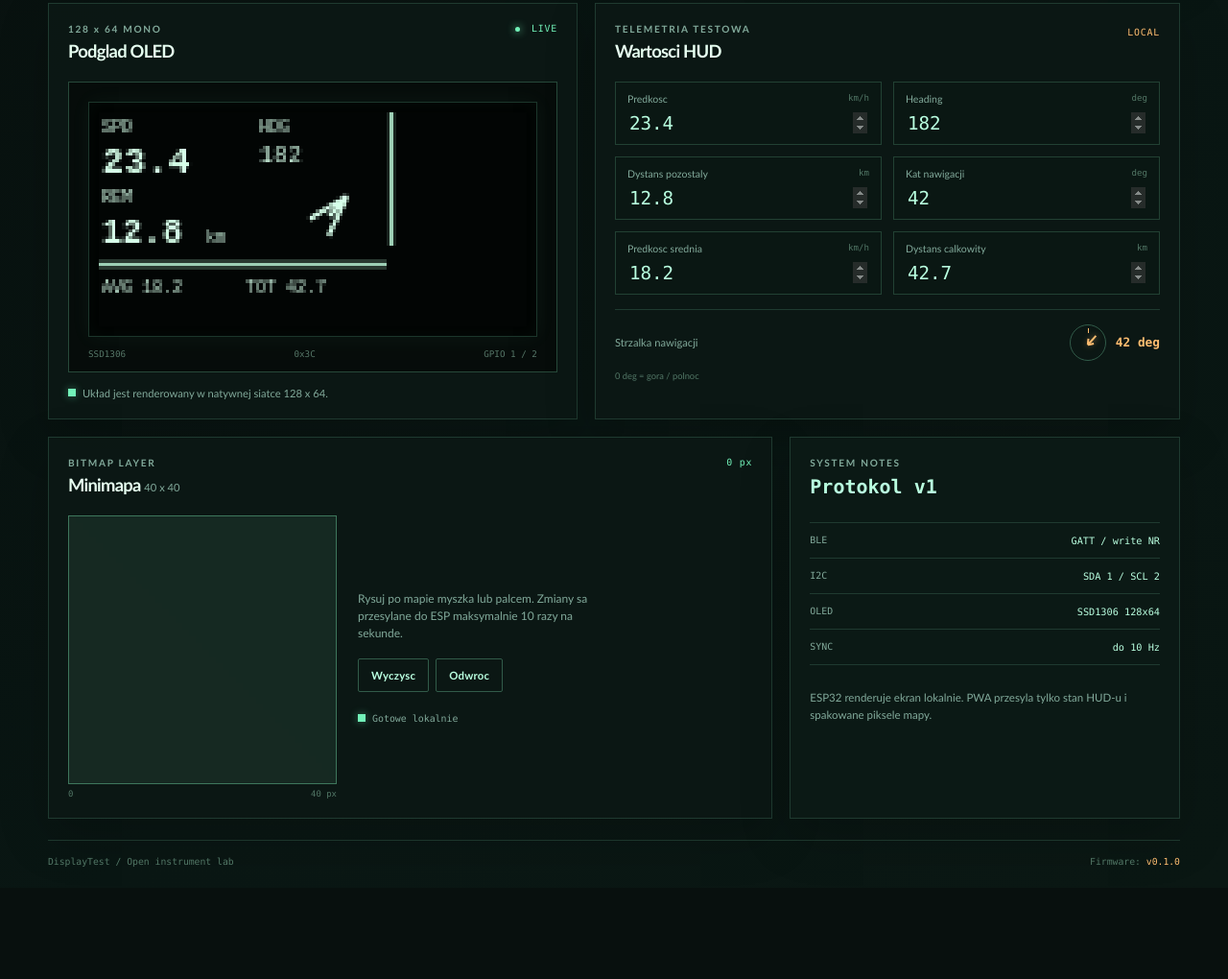
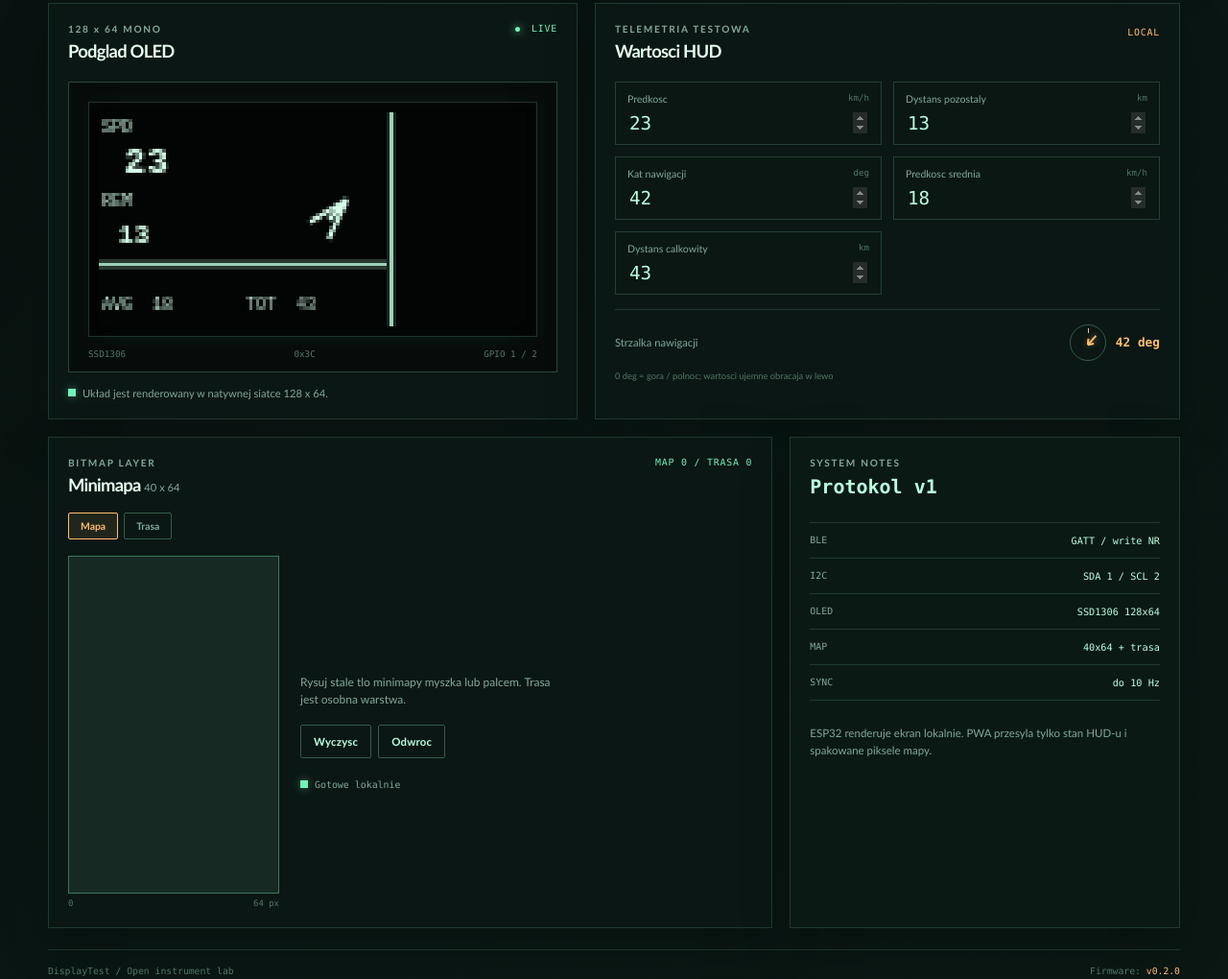
Before and after one commit to Dasiuss/DisplayTest, a website built with Vite: page pwa/index.html in a window 1280 px wide. Shown: the part 415-1435 px from the top of the page at 96% size. Before the commit the page ends 1340 px from the top, so only its background shows below. Built offline with nearby package versions, Linux system fonts and the light colour scheme.

Commit message:
Refine HUD layout and animate route layer

```diff
--- a/pwa/index.html
+++ b/pwa/index.html
@@ -15,7 +15,7 @@
           <span class="eyebrow">ESP32-S3 / SSD1306</span>
           <h1>DisplayTest <span>HUD</span></h1>
         </div>
-        <div class="version-tag" id="app-version">v0.1.0</div>
+        <div class="version-tag" id="app-version">v0.2.0</div>
       </header>
 
       <section class="hero-grid">
@@ -70,27 +70,23 @@
           <div class="control-grid">
             <label class="field field-large">
               <span>Predkosc <small>km/h</small></span>
-              <input id="speed" type="number" min="0" max="6553.5" step="0.1" value="23.4" inputmode="decimal" />
-            </label>
-            <label class="field">
-              <span>Heading <small>deg</small></span>
-              <input id="heading" type="number" min="0" max="359" step="1" value="182" inputmode="numeric" />
+              <input id="speed" type="number" min="0" max="65535" step="1" value="23" inputmode="numeric" />
             </label>
             <label class="field field-large">
               <span>Dystans pozostaly <small>km</small></span>
-              <input id="remaining" type="number" min="0" max="6553.5" step="0.1" value="12.8" inputmode="decimal" />
+              <input id="remaining" type="number" min="0" max="65535" step="1" value="13" inputmode="numeric" />
             </label>
             <label class="field">
               <span>Kat nawigacji <small>deg</small></span>
-              <input id="navigation-angle" type="number" min="0" max="359" step="1" value="42" inputmode="numeric" />
+              <input id="navigation-angle" type="number" min="-359" max="359" step="1" value="42" inputmode="numeric" />
             </label>
             <label class="field">
               <span>Predkosc srednia <small>km/h</small></span>
-              <input id="average" type="number" min="0" max="6553.5" step="0.1" value="18.2" inputmode="decimal" />
+              <input id="average" type="number" min="0" max="65535" step="1" value="18" inputmode="numeric" />
             </label>
             <label class="field">
               <span>Dystans calkowity <small>km</small></span>
-              <input id="total" type="number" min="0" max="6553.5" step="0.1" value="42.7" inputmode="decimal" />
+              <input id="total" type="number" min="0" max="65535" step="1" value="43" inputmode="numeric" />
             </label>
           </div>
           <div class="angle-readout">
@@ -99,7 +95,7 @@
               <span class="compass-arrow" id="compass-arrow"></span>
             </div>
             <strong><span id="angle-readout">42</span> deg</strong>
-            <small>0 deg = gora / polnoc</small>
+            <small>0 deg = gora / polnoc; wartosci ujemne obracaja w lewo</small>
           </div>
         </article>
       </section>
@@ -109,17 +105,21 @@
           <div class="panel-heading">
             <div>
               <p class="eyebrow">BITMAP LAYER</p>
-              <h3>Minimapa <span>40 x 40</span></h3>
+              <h3>Minimapa <span>40 x 64</span></h3>
             </div>
-            <span class="map-count" id="map-count">0 px</span>
+            <span class="map-count" id="map-count">MAP 0 / TRASA 0</span>
+          </div>
+          <div class="layer-switch" role="group" aria-label="Aktywna warstwa bitmapy">
+            <button class="layer-button active" id="layer-map" type="button">Mapa</button>
+            <button class="layer-button" id="layer-route" type="button">Trasa</button>
           </div>
           <div class="map-editor-layout">
             <div class="map-canvas-wrap">
-              <canvas id="map-editor" width="40" height="40" aria-label="Edytor bitmapy minimapy"></canvas>
-              <div class="map-scale-label"><span>0</span><span>40 px</span></div>
+              <canvas id="map-editor" width="40" height="64" aria-label="Edytor bitmapy minimapy"></canvas>
+              <div class="map-scale-label"><span>0</span><span>64 px</span></div>
             </div>
             <div class="map-tools">
-              <p>Rysuj po mapie myszka lub palcem. Zmiany sa przesylane do ESP maksymalnie 10 razy na sekunde.</p>
+              <p id="layer-help">Rysuj po mapie myszka lub palcem. Zmiany sa przesylane do ESP maksymalnie 10 razy na sekunde.</p>
               <div class="tool-row">
                 <button class="button button-quiet" id="clear-map" type="button">Wyczysc</button>
                 <button class="button button-quiet" id="invert-map" type="button">Odwroc</button>
@@ -136,6 +136,7 @@
             <div><span>BLE</span><strong>GATT / write NR</strong></div>
             <div><span>I2C</span><strong>SDA 1 / SCL 2</strong></div>
             <div><span>OLED</span><strong>SSD1306 128x64</strong></div>
+            <div><span>MAP</span><strong>40x64 + trasa</strong></div>
             <div><span>SYNC</span><strong>do 10 Hz</strong></div>
           </div>
           <p class="protocol-note">ESP32 renderuje ekran lokalnie. PWA przesyla tylko stan HUD-u i spakowane piksele mapy.</p>
@@ -144,7 +145,7 @@
 
       <footer class="footer-line">
         <span>DisplayTest / Open instrument lab</span>
-        <span>Firmware: <strong>v0.1.0</strong></span>
+        <span>Firmware: <strong>v0.2.0</strong></span>
       </footer>
     </main>
     <script type="module" src="./src/main.js"></script>
--- a/pwa/package.json
+++ b/pwa/package.json
@@ -1,7 +1,7 @@
 {
   "name": "displaytest-pwa",
   "private": true,
-  "version": "0.1.0",
+  "version": "0.2.0",
   "type": "module",
   "scripts": {
     "dev": "vite",
--- a/pwa/public/sw.js
+++ b/pwa/public/sw.js
@@ -1,4 +1,4 @@
-const CACHE_NAME = 'displaytest-hud-v0.1.0';
+const CACHE_NAME = 'displaytest-hud-v0.2.0';
 const APP_SHELL = './';
 
 self.addEventListener('install', (event) => {
--- a/pwa/src/main.js
+++ b/pwa/src/main.js
@@ -1,18 +1,18 @@
 import './style.css';
 
-const APP_VERSION = 'v0.1.0';
+const APP_VERSION = 'v0.2.0';
 const SERVICE_UUID = '5f8a0001-4e56-4e46-9a7c-000000000001';
 const CHARACTERISTIC_UUID = '5f8a0001-4e56-4e46-9a7c-000000000002';
 const MAP_WIDTH = 40;
-const MAP_HEIGHT = 40;
+const MAP_HEIGHT = 64;
 const MAP_ROW_BYTES = Math.ceil(MAP_WIDTH / 8);
 const MAP_BYTES = MAP_ROW_BYTES * MAP_HEIGHT;
 const MAP_CHUNK_BYTES = 16;
 const MAP_SEND_INTERVAL = 100;
+const ROUTE_ANIMATION_INTERVAL = 85;
 
 const values = {
   speed: document.querySelector('#speed'),
-  heading: document.querySelector('#heading'),
   navigationAngle: document.querySelector('#navigation-angle'),
   average: document.querySelector('#average'),
   remaining: document.querySelector('#remaining'),
@@ -23,13 +23,18 @@ const oledCanvas = document.querySelector('#oled-preview');
 const oledContext = oledCanvas.getContext('2d');
 const mapCanvas = document.querySelector('#map-editor');
 const mapContext = mapCanvas.getContext('2d');
-const mapPixels = new Uint8Array(MAP_WIDTH * MAP_HEIGHT);
+const layers = {
+  map: new Uint8Array(MAP_WIDTH * MAP_HEIGHT),
+  route: new Uint8Array(MAP_WIDTH * MAP_HEIGHT),
+};
+const bitmapDirty = { map: false, route: false };
 let device;
 let characteristic;
-let mapSequence = 0;
+const bitmapSequence = { map: 0, route: 0 };
 let stateSequence = 0;
 let mapTimer;
-let mapDirty = false;
+let routeAnimationCursor = 0;
+let activeLayer = 'map';
 let isDrawing = false;
 let lastDrawnPixel = -1;
 let writeQueue = Promise.resolve();
@@ -47,23 +52,21 @@ function numberValue(input, fallback = 0) {
 }
 
 function angleValue(input) {
-  const value = Math.round(numberValue(input));
-  return ((value % 360) + 360) % 360;
+  return clamp(Math.round(numberValue(input)), -359, 359);
 }
 
 function getState() {
   return {
-    speed: clamp(numberValue(values.speed), 0, 6553.5),
-    heading: angleValue(values.heading),
+    speed: clamp(Math.round(numberValue(values.speed)), 0, 65535),
     navigationAngle: angleValue(values.navigationAngle),
-    average: clamp(numberValue(values.average), 0, 6553.5),
-    remaining: clamp(numberValue(values.remaining), 0, 6553.5),
-    total: clamp(numberValue(values.total), 0, 6553.5),
+    average: clamp(Math.round(numberValue(values.average)), 0, 65535),
+    remaining: clamp(Math.round(numberValue(values.remaining)), 0, 65535),
+    total: clamp(Math.round(numberValue(values.total)), 0, 65535),
   };
 }
 
 function formatNumber(value) {
-  return value.toFixed(1).padStart(4, ' ');
+  return String(Math.round(value)).padStart(3, ' ');
 }
 
 function drawArrow(context, centerX, centerY, angle, radius = 7) {
@@ -101,19 +104,12 @@ function renderOled() {
   context.fillText(formatNumber(state.speed), 1, 18);
 
   context.font = '5px monospace';
-  context.fillText('HDG', 48, 6);
-  context.font = '7px monospace';
-  context.fillText(String(state.heading).padStart(3, '0'), 48, 15);
-
-  context.font = '5px monospace';
-  context.fillText('REM', 1, 27);
-  context.font = 'bold 10px monospace';
+  context.fillText('REM', 1, 28);
+  context.font = 'bold 8px monospace';
   context.fillText(formatNumber(state.remaining), 1, 39);
-  context.font = '5px monospace';
-  context.fillText('km', 32, 39);
 
   context.lineWidth = 1.3;
-  drawArrow(context, 69, 31, state.navigationAngle, 8);
+  drawArrow(context, 69, 32, state.navigationAngle, 8);
 
   context.strokeStyle = '#9dcfb5';
   context.beginPath();
@@ -122,20 +118,26 @@ function renderOled() {
   context.stroke();
   context.fillStyle = '#d6ffe9';
   context.font = '5px monospace';
-  context.fillText(`AVG ${formatNumber(state.average)}`, 1, 54);
-  context.fillText(`TOT ${formatNumber(state.total)}`, 44, 54);
+  context.fillText(`AVG ${formatNumber(state.average)}`, 1, 59);
+  context.fillText(`TOT ${formatNumber(state.total)}`, 44, 59);
 
   context.strokeStyle = '#9dcfb5';
   context.beginPath();
   context.moveTo(87.5, 0);
-  context.lineTo(87.5, 40);
+  context.lineTo(87.5, 64);
   context.stroke();
   for (let y = 0; y < MAP_HEIGHT; y += 1) {
     for (let x = 0; x < MAP_WIDTH; x += 1) {
-      if (mapPixels[y * MAP_WIDTH + x]) {
+      if (layers.map[y * MAP_WIDTH + x]) {
         context.fillRect(88 + x, y, 1, 1);
       }
     }
+  }
+  context.fillStyle = '#ffbd70';
+  const routeOrder = getRouteOrder();
+  if (routeOrder.length > 0) {
+    const routePixel = routeOrder[routeAnimationCursor % routeOrder.length];
+    context.fillRect(88 + (routePixel % MAP_WIDTH), Math.floor(routePixel / MAP_WIDTH), 1, 1);
   }
 }
 
@@ -145,10 +147,14 @@ function drawMapEditor() {
   mapContext.fillStyle = '#b9ffe0';
   for (let y = 0; y < MAP_HEIGHT; y += 1) {
     for (let x = 0; x < MAP_WIDTH; x += 1) {
-      if (mapPixels[y * MAP_WIDTH + x]) {
+      if (layers.map[y * MAP_WIDTH + x]) {
         mapContext.fillRect(x, y, 1, 1);
       }
     }
+  }
+  mapContext.fillStyle = '#ffbd70';
+  for (let index = 0; index < layers.route.length; index += 1) {
+    if (layers.route[index]) mapContext.fillRect(index % MAP_WIDTH, Math.floor(index / MAP_WIDTH), 1, 1);
   }
   mapContext.strokeStyle = '#4a7e6a';
   mapContext.lineWidth = 0.15;
@@ -157,6 +163,8 @@ function drawMapEditor() {
     mapContext.moveTo(i, 0);
     mapContext.lineTo(i, MAP_HEIGHT);
     mapContext.stroke();
+  }
+  for (let i = 0.5; i < MAP_HEIGHT; i += 1) {
     mapContext.beginPath();
     mapContext.moveTo(0, i);
     mapContext.lineTo(MAP_WIDTH, i);
@@ -166,8 +174,20 @@ function drawMapEditor() {
 }
 
 function updateMapCount() {
-  const count = mapPixels.reduce((sum, pixel) => sum + pixel, 0);
-  document.querySelector('#map-count').textContent = `${count} px`;
+  const mapCount = layers.map.reduce((sum, pixel) => sum + pixel, 0);
+  const routeCount = layers.route.reduce((sum, pixel) => sum + pixel, 0);
+  document.querySelector('#map-count').textContent = `MAP ${mapCount} / TRASA ${routeCount}`;
+}
+
+function getRouteOrder() {
+  const order = [];
+  for (let y = MAP_HEIGHT - 1; y >= 0; y -= 1) {
+    for (let x = 0; x < MAP_WIDTH; x += 1) {
+      const index = y * MAP_WIDTH + x;
+      if (layers.route[index]) order.push(index);
+    }
+  }
+  return order;
 }
 
 function mapPoint(event) {
@@ -183,34 +203,33 @@ function paintMap(event) {
   const index = y * MAP_WIDTH + x;
   if (index === lastDrawnPixel) return;
   lastDrawnPixel = index;
-  mapPixels[index] = 1;
-  mapDirty = true;
+  layers[activeLayer][index] = 1;
+  bitmapDirty[activeLayer] = true;
   drawMapEditor();
   renderOled();
-  scheduleMapSend();
+  scheduleBitmapSend();
 }
 
 function encodeState() {
   const state = getState();
-  const packet = new Uint8Array(15);
+  const packet = new Uint8Array(13);
   const view = new DataView(packet.buffer);
   packet[0] = 0x53;
   packet[1] = stateSequence++ & 0xff;
-  view.setUint16(2, Math.round(state.speed * 10), true);
-  view.setUint16(4, state.heading, true);
-  view.setUint16(6, state.navigationAngle, true);
-  view.setUint16(8, Math.round(state.average * 10), true);
-  view.setUint16(10, Math.round(state.remaining * 10), true);
-  view.setUint16(12, Math.round(state.total * 10), true);
-  packet[14] = 1;
+  view.setUint16(2, state.speed, true);
+  view.setInt16(4, state.navigationAngle, true);
+  view.setUint16(6, state.average, true);
+  view.setUint16(8, state.remaining, true);
+  view.setUint16(10, state.total, true);
+  packet[12] = 1;
   return packet;
 }
 
-function encodeMap() {
+function encodeBitmap(layer) {
   const packed = new Uint8Array(MAP_BYTES);
   for (let y = 0; y < MAP_HEIGHT; y += 1) {
     for (let x = 0; x < MAP_WIDTH; x += 1) {
-      if (mapPixels[y * MAP_WIDTH + x]) {
+      if (layers[layer][y * MAP_WIDTH + x]) {
         packed[(y * MAP_ROW_BYTES) + Math.floor(x / 8)] |= 0x80 >> (x % 8);
       }
     }
@@ -246,17 +265,17 @@ function sendState() {
   document.querySelector('#sync-label').textContent = 'BLE LIVE';
 }
 
-function sendMap() {
-  if (!characteristic || !mapDirty) return;
-  mapDirty = false;
-  const packed = encodeMap();
-  const sequence = mapSequence++ & 0xff;
+function sendBitmap(layer) {
+  if (!characteristic || !bitmapDirty[layer]) return;
+  bitmapDirty[layer] = false;
+  const packed = encodeBitmap(layer);
+  const sequence = bitmapSequence[layer]++ & 0xff;
   const chunks = Math.ceil(packed.length / MAP_CHUNK_BYTES);
   for (let index = 0; index < chunks; index += 1) {
     const start = index * MAP_CHUNK_BYTES;
     const chunk = packed.slice(start, start + MAP_CHUNK_BYTES);
     const packet = new Uint8Array(4 + MAP_CHUNK_BYTES);
-    packet[0] = 0x4d;
+    packet[0] = layer === 'map' ? 0x4d : 0x52;
     packet[1] = sequence;
     packet[2] = index;
     packet[3] = chunks;
@@ -266,12 +285,17 @@ function sendMap() {
   document.querySelector('#bitmap-status').textContent = `Wyslano / ${queuedWriteCount} pakietow`;
 }
 
-function scheduleMapSend() {
+function sendDirtyBitmaps() {
+  sendBitmap('map');
+  sendBitmap('route');
+}
+
+function scheduleBitmapSend() {
   if (mapTimer) return;
   mapTimer = window.setTimeout(() => {
     mapTimer = undefined;
-    sendMap();
-    if (mapDirty && characteristic) scheduleMapSend();
+    sendDirtyBitmaps();
+    if ((bitmapDirty.map || bitmapDirty.route) && characteristic) scheduleBitmapSend();
   }, MAP_SEND_INTERVAL);
 }
 
@@ -305,8 +329,9 @@ async function connectBluetooth() {
     characteristic = await service.getCharacteristic(CHARACTERISTIC_UUID);
     setConnectionState('Polaczono', `${device.name || 'HUD ESP32-S3'} / transmisja aktywna`, true);
     sendState();
-    mapDirty = true;
-    sendMap();
+    bitmapDirty.map = true;
+    bitmapDirty.route = true;
+    sendDirtyBitmaps();
   } catch (error) {
     characteristic = undefined;
     if (error.name !== 'NotFoundError') {
@@ -334,19 +359,21 @@ function onValueInput() {
 }
 
 function clearMap() {
-  mapPixels.fill(0);
-  mapDirty = true;
+  layers[activeLayer].fill(0);
+  bitmapDirty[activeLayer] = true;
   drawMapEditor();
   renderOled();
-  scheduleMapSend();
+  scheduleBitmapSend();
 }
 
 function invertMap() {
-  for (let index = 0; index < mapPixels.length; index += 1) mapPixels[index] = mapPixels[index] ? 0 : 1;
-  mapDirty = true;
+  for (let index = 0; index < layers[activeLayer].length; index += 1) {
+    layers[activeLayer][index] = layers[activeLayer][index] ? 0 : 1;
+  }
+  bitmapDirty[activeLayer] = true;
   drawMapEditor();
   renderOled();
-  scheduleMapSend();
+  scheduleBitmapSend();
 }
 
 document.querySelector('#connect-button').addEventListener('click', connectBluetooth);
@@ -368,17 +395,41 @@ mapCanvas.addEventListener('pointermove', (event) => {
 mapCanvas.addEventListener('pointerup', () => {
   isDrawing = false;
   lastDrawnPixel = -1;
-  if (mapDirty) sendMap();
+  sendDirtyBitmaps();
 });
 mapCanvas.addEventListener('pointercancel', () => {
   isDrawing = false;
   lastDrawnPixel = -1;
 });
 
+function setActiveLayer(layer) {
+  activeLayer = layer;
+  document.querySelector('#layer-map').classList.toggle('active', layer === 'map');
+  document.querySelector('#layer-route').classList.toggle('active', layer === 'route');
+  document.querySelector('#layer-help').textContent = layer === 'route'
+    ? 'Rysuj aktualna trase. Na OLED porusza sie po niej jeden punkt, od dolu do gory, wierszami.'
+    : 'Rysuj stale tlo minimapy myszka lub palcem. Trasa jest osobna warstwa.';
+}
+
+function animateRoute() {
+  const routeLength = getRouteOrder().length;
+  if (routeLength === 0) {
+    routeAnimationCursor = 0;
+    return;
+  }
+  routeAnimationCursor = (routeAnimationCursor + 1) % routeLength;
+  renderOled();
+}
+
+document.querySelector('#layer-map').addEventListener('click', () => setActiveLayer('map'));
+document.querySelector('#layer-route').addEventListener('click', () => setActiveLayer('route'));
+
 setConnectionState('Niepolaczono', 'Wybierz ESP32-S3, aby rozpocząć transmisję.', false);
+setActiveLayer('map');
 updateArrowReadout();
 drawMapEditor();
 renderOled();
+window.setInterval(animateRoute, ROUTE_ANIMATION_INTERVAL);
 
 if ('serviceWorker' in navigator) {
   navigator.serviceWorker.register('./sw.js').catch(() => undefined);
--- a/pwa/src/style.css
+++ b/pwa/src/style.css
@@ -101,9 +101,12 @@ button:disabled { cursor: not-allowed; opacity: 0.4; }
 .compass-arrow::after { right: -2px; transform: rotate(36deg); }
 
 .map-panel { min-height: 280px; }
-.map-editor-layout { display: grid; grid-template-columns: minmax(200px, 280px) 1fr; gap: 22px; align-items: center; }
-.map-canvas-wrap { width: min(100%, 280px); }
-#map-editor { display: block; width: 100%; height: auto; aspect-ratio: 1; border: 1px solid #3e775c; background: #050b09; image-rendering: pixelated; touch-action: none; cursor: crosshair; }
+.layer-switch { display: flex; gap: 6px; margin: -3px 0 17px; }
+.layer-button { border: 1px solid #315b49; border-radius: 2px; padding: 7px 12px; background: transparent; color: var(--muted); font-size: 0.65rem; font-weight: 700; }
+.layer-button:hover, .layer-button.active { border-color: var(--orange); background: rgba(255, 189, 112, 0.09); color: var(--orange); }
+.map-editor-layout { display: grid; grid-template-columns: minmax(150px, 220px) 1fr; gap: 22px; align-items: center; }
+.map-canvas-wrap { width: min(100%, 220px); }
+#map-editor { display: block; width: 100%; height: auto; aspect-ratio: 40 / 64; border: 1px solid #3e775c; background: #050b09; image-rendering: pixelated; touch-action: none; cursor: crosshair; }
 .map-scale-label { margin-top: 5px; color: #527766; font-family: ui-monospace, SFMono-Regular, Consolas, monospace; font-size: 0.56rem; }
 .map-tools p { max-width: 265px; margin: 0 0 17px; color: var(--muted); font-size: 0.75rem; line-height: 1.5; }
 .tool-row { display: flex; gap: 7px; }
@@ -124,13 +127,13 @@ button:disabled { cursor: not-allowed; opacity: 0.4; }
   .hero-grid { gap: 24px; padding: 40px 0 28px; }
   .intro-copy h2 { font-size: clamp(2.9rem, 14vw, 4.5rem); }
   .connection-card { max-width: none; }
-  .map-editor-layout { grid-template-columns: minmax(0, 280px) 1fr; }
+  .map-editor-layout { grid-template-columns: minmax(0, 220px) 1fr; }
 }
 
 @media (max-width: 500px) {
   .control-grid { grid-template-columns: 1fr; }
   .map-editor-layout { grid-template-columns: 1fr; }
-  .map-canvas-wrap { width: min(100%, 300px); margin: 0 auto; }
+  .map-canvas-wrap { width: min(100%, 220px); margin: 0 auto; }
   .map-tools { display: grid; grid-template-columns: 1fr auto; gap: 10px; align-items: center; }
   .map-tools p { grid-column: 1 / -1; }
   .bitmap-status { margin-top: 0; }
```
Also changed, not shown: firmware/README.md, 2 other files.
